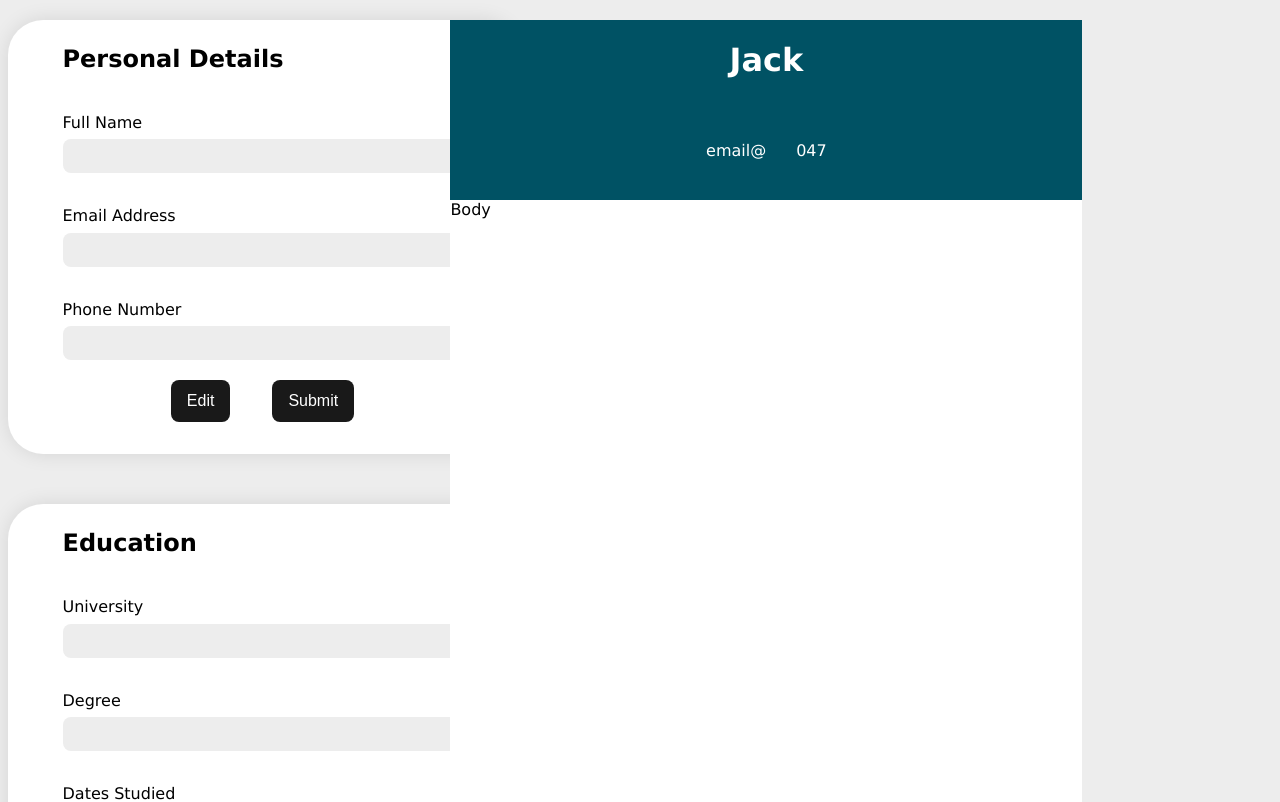
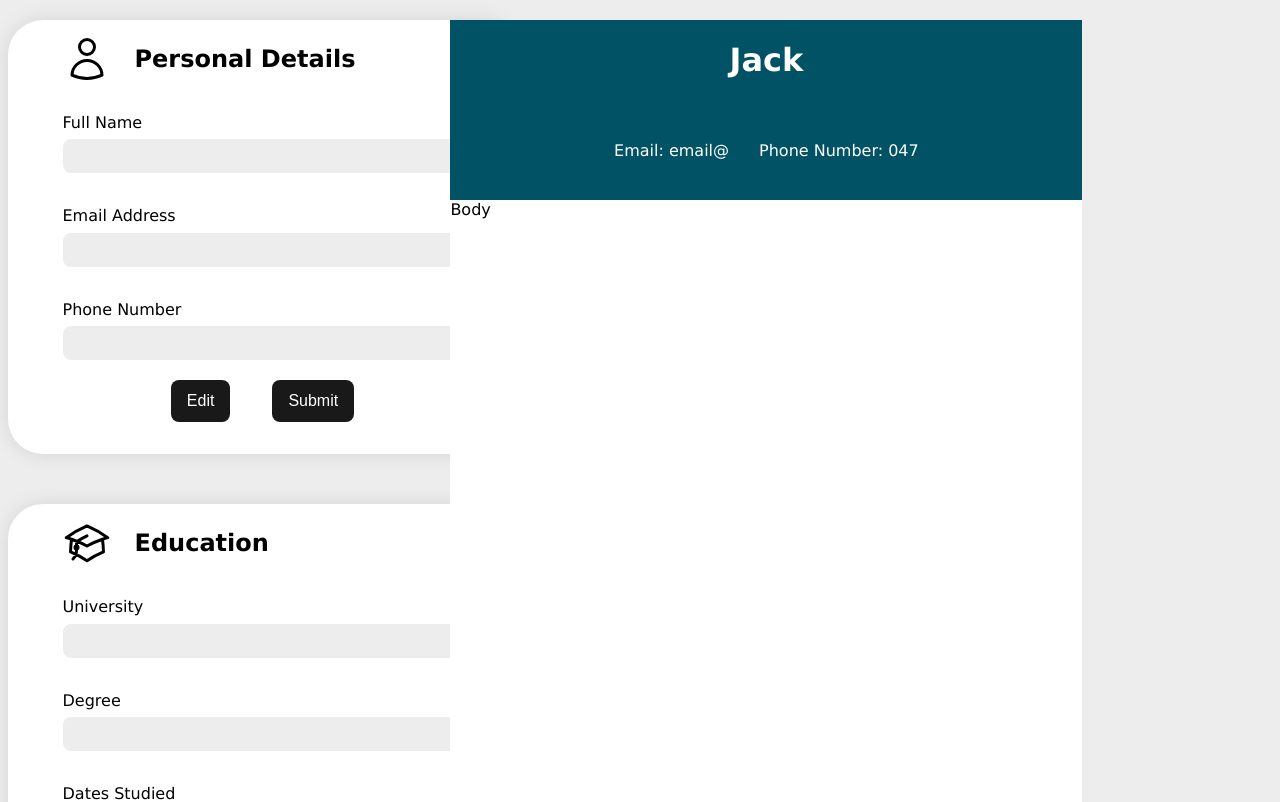
Before and after one commit to jackcasstlesjones/cv-app, a React (Vite) app: page / in a window 1280 px wide. Shown: the top 802 px of the page. Built offline with nearby package versions, Linux system fonts and the light colour scheme.

Commit message:
add SVG icons to input categories

```diff
--- a/src/components/cv-display/cv-display.jsx
+++ b/src/components/cv-display/cv-display.jsx
@@ -8,8 +8,8 @@ export default function DisplayCV({ personalDetailsContent }) {
         <div className="cv-header">
           <h1>{fullName}</h1>
           <div className="email-phone-container">
-            <p className="email-address">{email}</p>
-            <p className="phone-number">{phone}</p>
+            <p className="email-address">Email: {email}</p>
+            <p className="phone-number">Phone Number: {phone}</p>
           </div>
         </div>
         <div className="cv-body">Body</div>
--- a/src/components/input/input.css
+++ b/src/components/input/input.css
@@ -8,6 +8,17 @@
   border-radius: 35px;
   margin: auto;
   box-shadow: 0px 0px 20px rgba(0, 0, 0, 0.1);
+}
+
+.title-svg-div {
+  display: flex;
+  align-items: center;
+}
+
+.title-svg {
+  width: 48px;
+  height: 48px;
+  margin-right: 24px;
 }
 
 .form {
--- a/src/components/input/input.jsx
+++ b/src/components/input/input.jsx
@@ -7,6 +7,7 @@ export default function Inputs({
   firstField,
   secondField,
   thirdField,
+  svg,
   handlePersonalChange,
   personalDetailsData,
 }) {
@@ -16,7 +17,10 @@ export default function Inputs({
 
   return (
     <div className="input-container">
-      <h2>{title}</h2>
+      <div className="title-svg-div">
+        <svg className="title-svg">{svg}</svg>
+        <h2>{title}</h2>
+      </div>
       <form autoComplete="off" action="" className="form">
         <div className="form-pair">
           <label htmlFor={firstField}>{firstField}</label>
--- a/src/components/sidebar/sidebar.jsx
+++ b/src/components/sidebar/sidebar.jsx
@@ -3,11 +3,12 @@ import "./sidebar.css";
 
 export default function Sidebar({ handlePersonalChange, personalDetailsData }) {
   class Details {
-    constructor(title, firstField, secondField, thirdField) {
+    constructor(title, firstField, secondField, thirdField, svg) {
       this.title = title;
       this.firstField = firstField;
       this.secondField = secondField;
       this.thirdField = thirdField;
+      this.svg = svg;
     }
   }
 
@@ -15,20 +16,68 @@ export default function Sidebar({ handlePersonalChange, personalDetailsData }) {
     "Personal Details",
     "Full Name",
     "Email Address",
-    "Phone Number"
+    "Phone Number",
+    (
+      <svg
+        xmlns="http://www.w3.org/2000/svg"
+        fill="none"
+        viewBox="0 0 24 24"
+        strokeWidth={1.5}
+        stroke="currentColor"
+        className="w-6 h-6"
+      >
+        <path
+          strokeLinecap="round"
+          strokeLinejoin="round"
+          d="M15.75 6a3.75 3.75 0 11-7.5 0 3.75 3.75 0 017.5 0zM4.501 20.118a7.5 7.5 0 0114.998 0A17.933 17.933 0 0112 21.75c-2.676 0-5.216-.584-7.499-1.632z"
+        />
+      </svg>
+    )
   );
   const educationDetailsInput = new Details(
     "Education",
     "University",
     "Degree",
-    "Dates Studied"
+    "Dates Studied",
+    (
+      <svg
+        xmlns="http://www.w3.org/2000/svg"
+        fill="none"
+        viewBox="0 0 24 24"
+        strokeWidth={1.5}
+        stroke="currentColor"
+        className="w-6 h-6"
+      >
+        <path
+          strokeLinecap="round"
+          strokeLinejoin="round"
+          d="M4.26 10.147a60.436 60.436 0 00-.491 6.347A48.627 48.627 0 0112 20.904a48.627 48.627 0 018.232-4.41 60.46 60.46 0 00-.491-6.347m-15.482 0a50.57 50.57 0 00-2.658-.813A59.905 59.905 0 0112 3.493a59.902 59.902 0 0110.399 5.84c-.896.248-1.783.52-2.658.814m-15.482 0A50.697 50.697 0 0112 13.489a50.702 50.702 0 017.74-3.342M6.75 15a.75.75 0 100-1.5.75.75 0 000 1.5zm0 0v-3.675A55.378 55.378 0 0112 8.443m-7.007 11.55A5.981 5.981 0 006.75 15.75v-1.5"
+        />
+      </svg>
+    )
   );
 
   const workDetailsInput = new Details(
     "Work Experience",
     "Job Title",
     "Company Name",
-    "Dates Worked"
+    "Dates Worked",
+    (
+      <svg
+        xmlns="http://www.w3.org/2000/svg"
+        fill="none"
+        viewBox="0 0 24 24"
+        strokeWidth={1.5}
+        stroke="currentColor"
+        className="w-6 h-6"
+      >
+        <path
+          strokeLinecap="round"
+          strokeLinejoin="round"
+          d="M2.25 21h19.5m-18-18v18m10.5-18v18m6-13.5V21M6.75 6.75h.75m-.75 3h.75m-.75 3h.75m3-6h.75m-.75 3h.75m-.75 3h.75M6.75 21v-3.375c0-.621.504-1.125 1.125-1.125h2.25c.621 0 1.125.504 1.125 1.125V21M3 3h12m-.75 4.5H21m-3.75 3.75h.008v.008h-.008v-.008zm0 3h.008v.008h-.008v-.008zm0 3h.008v.008h-.008v-.008z"
+        />
+      </svg>
+    )
   );
 
   return (
```
